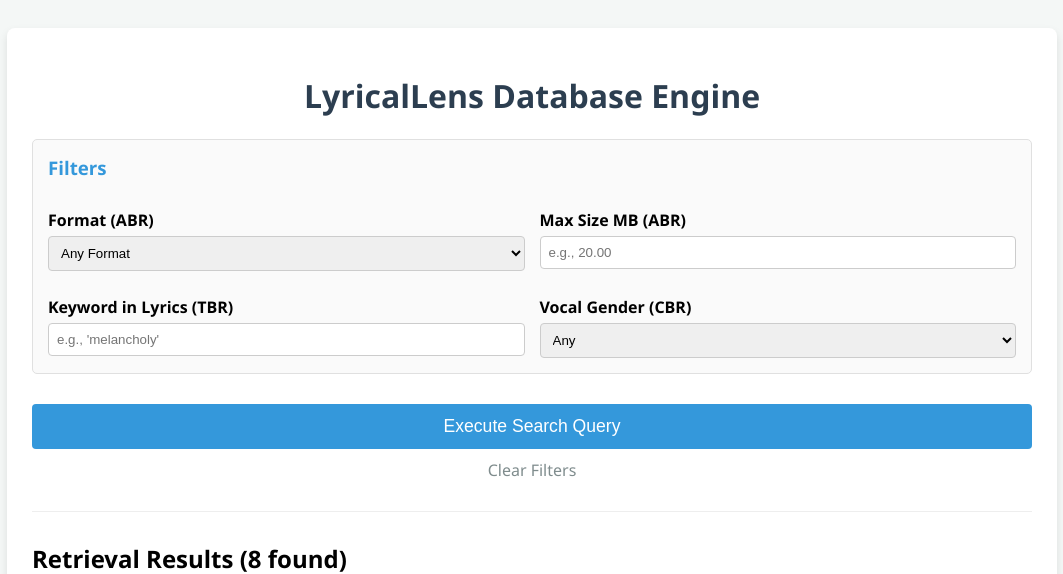
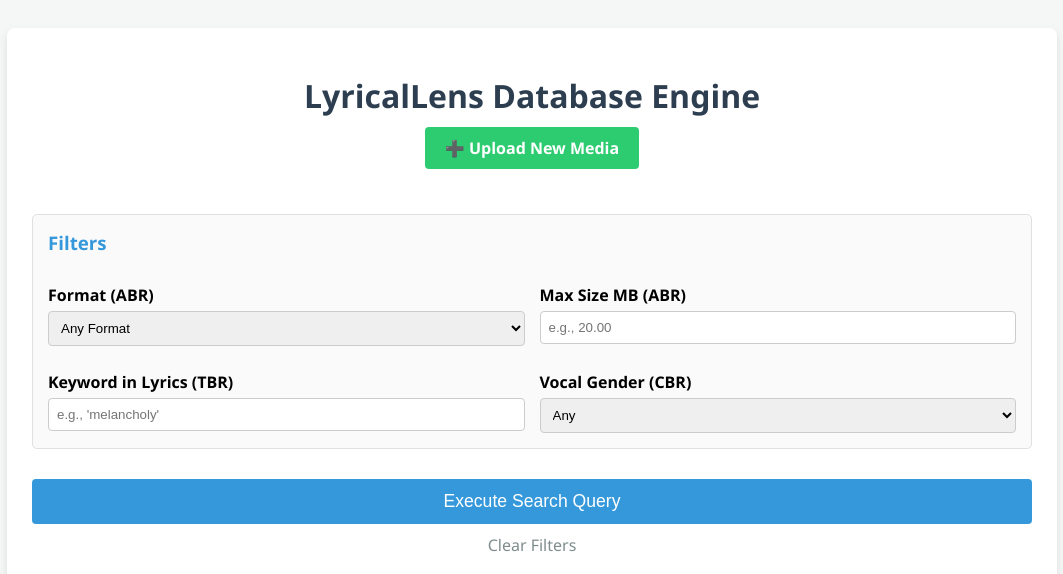
Before and after one commit to Mere-real/lyricallens, a PHP site: page / in a window 1280 px wide. Shown: the top 574 px of the page, without its empty margins (108-1171 px from the left). Run offline with PHP 8.4, Linux system fonts and the light colour scheme; data comes from the database, SQL or seed files in the repository; a stand-in replaces the project's code that opens the database connection.

Commit message:
add upload button in index.php

```diff
--- a/index.php
+++ b/index.php
@@ -73,12 +73,21 @@ $result = $stmt->get_result();
         .results-grid { display: grid; grid-template-columns: 1fr 1fr; gap: 20px; margin-top: 30px; }
         .card { border: 1px solid #ddd; padding: 15px; border-radius: 5px; background: #fff; box-shadow: 0 2px 4px rgba(0,0,0,0.05); }
         .tag { background: #3498db; color: white; padding: 3px 8px; border-radius: 12px; font-size: 0.8em; margin-right: 5px; display: inline-block;}
+
+        /* New styling for the upload button */
+        .btn-upload { display: inline-block; background-color: #2ecc71; color: white; padding: 10px 20px; text-decoration: none; border-radius: 4px; font-weight: bold; margin-bottom: 20px; transition: background-color 0.3s ease; }
+        .btn-upload:hover { background-color: #27ae60; }
+        .header-actions { text-align: center; margin-bottom: 25px; }
     </style>
 </head>
 <body>
 
 <div class="container">
-    <h1 style="text-align: center; color: #2c3e50;">LyricalLens Database Engine</h1>
+    <h1 style="text-align: center; color: #2c3e50; margin-bottom: 10px;">LyricalLens Database Engine</h1>
+
+    <div class="header-actions">
+        <a href="upload.php" class="btn-upload">➕ Upload New Media</a>
+    </div>
 
     <form action="index.php" method="GET">
         <div class="search-section">
```
